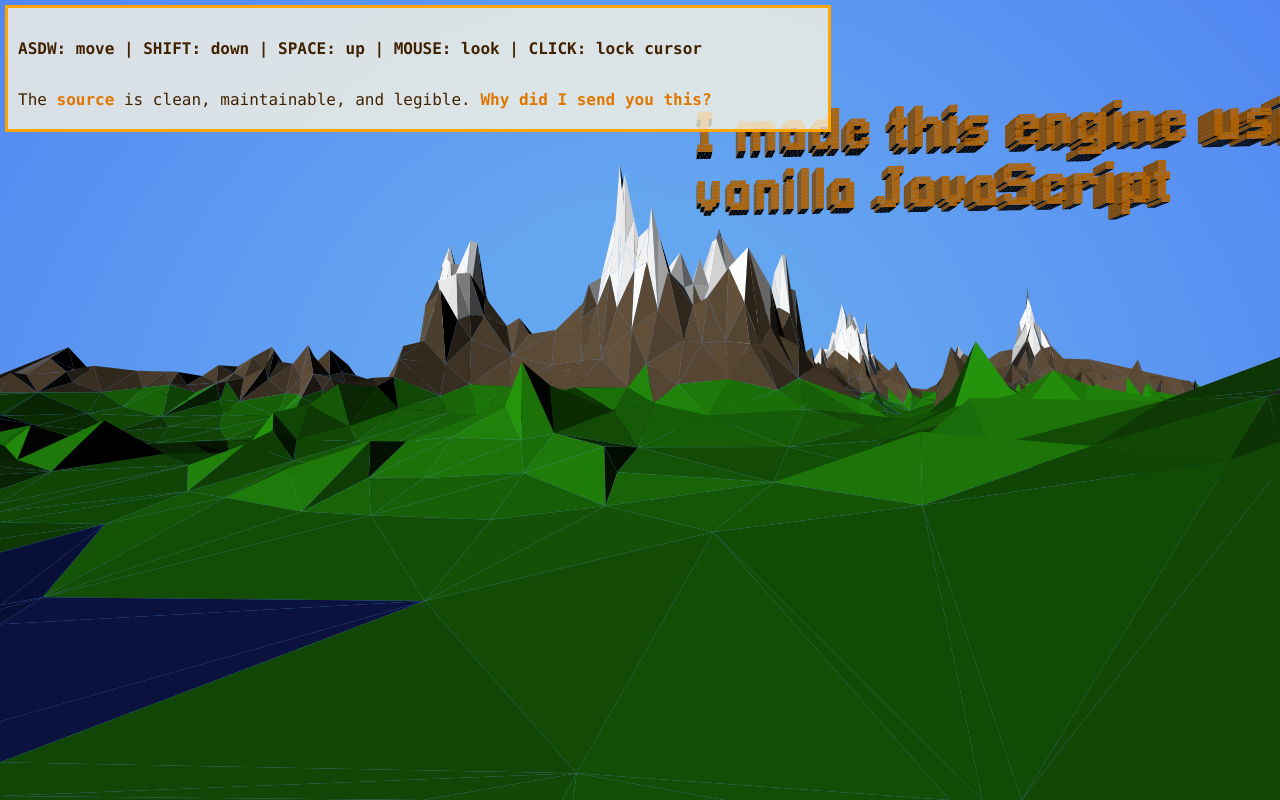
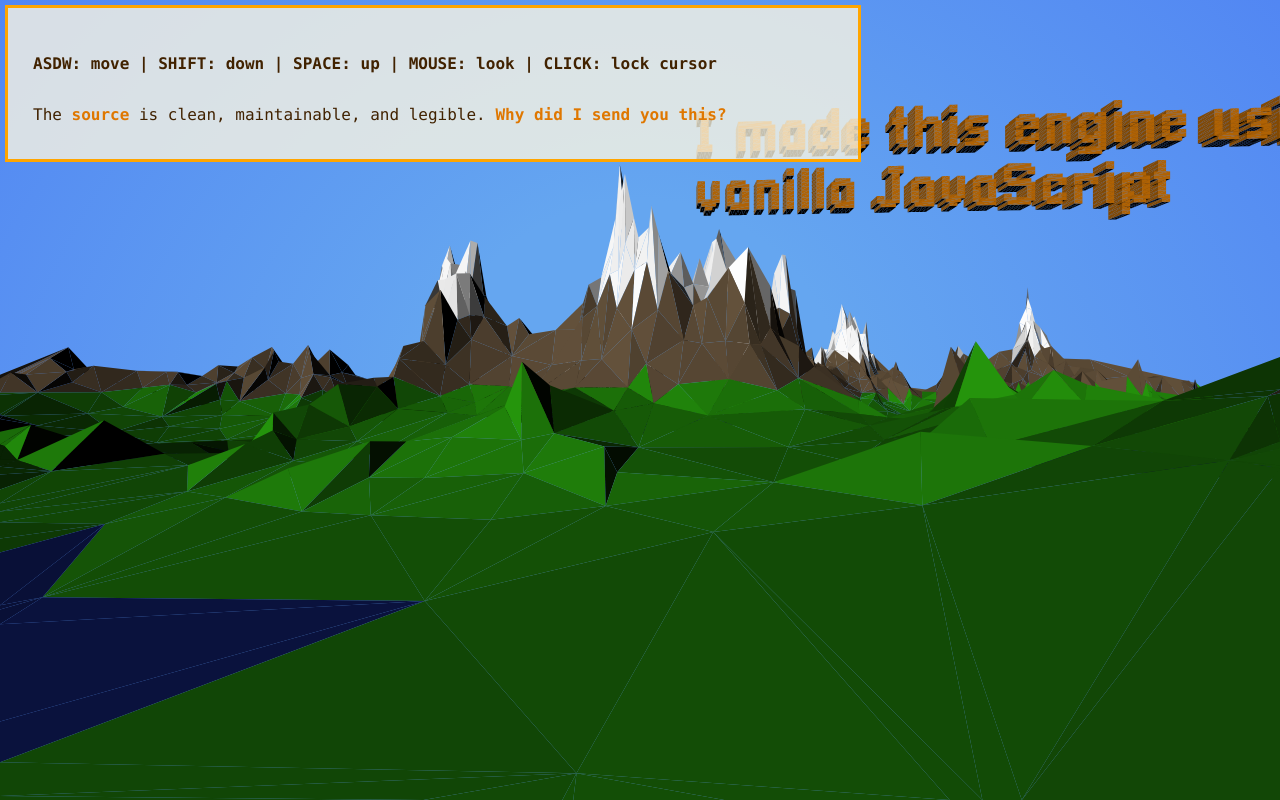
Before and after one commit to jftucker/browser-3d-engine, a PHP site: page / in a window 1280 px wide. Run offline with PHP 8.4, Linux system fonts and the light colour scheme.

Commit message:
update frontpage style

```diff
--- a/style.css
+++ b/style.css
@@ -19,7 +19,7 @@ body {
 .text-box {
   font-size: medium;
   margin: 5px;
-  padding: 5px;
+  padding: 20px;
   border: orange;
   border-style: solid;
   background: rgba(255, 249, 227, 0.774);
```
